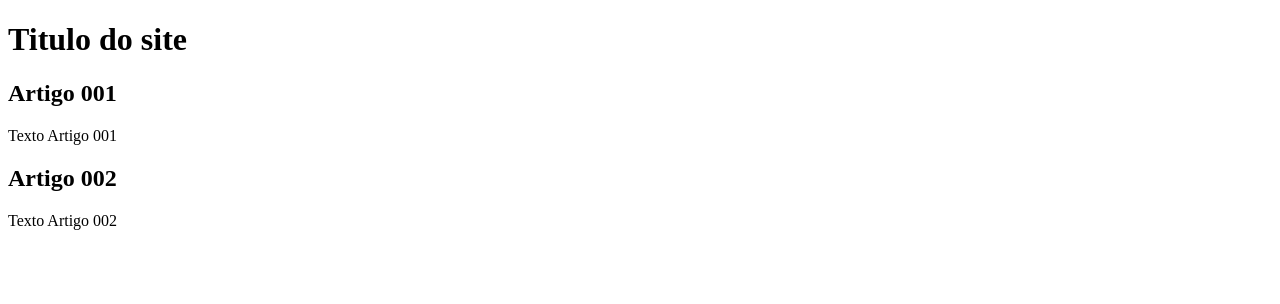
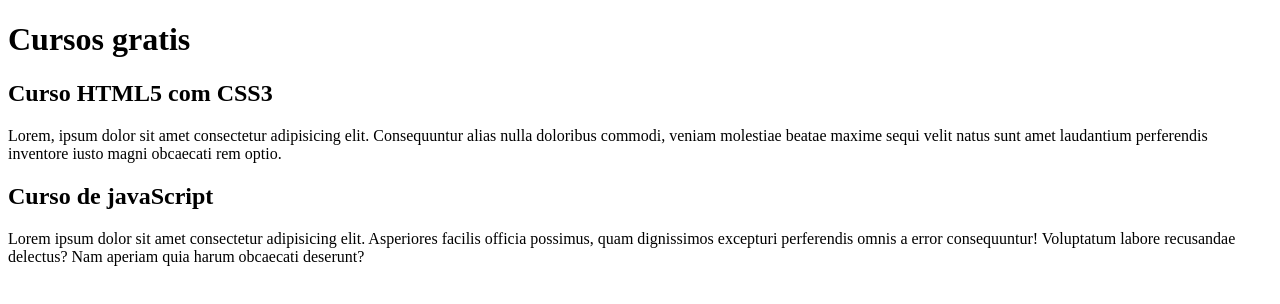
Before and after one commit to pedro-h-g-n/projeto-site, a plain HTML site: page index.html in a window 1280 px wide. Drawn offline with Linux system fonts and the light colour scheme.

Commit message:
comecei a escrever o conteudo

```diff
--- a/index.html
+++ b/index.html
@@ -8,15 +8,15 @@
 <body>
     <main>
         <header>
-            <h1>Titulo do site</h1>
+            <h1>Cursos gratis</h1>
         </header>
         <article>
-            <h2>Artigo 001</h2>
-            <p>Texto Artigo 001</p>
+            <h2>Curso HTML5 com CSS3</h2>
+            <p>Lorem, ipsum dolor sit amet consectetur adipisicing elit. Consequuntur alias nulla doloribus commodi, veniam molestiae beatae maxime sequi velit natus sunt amet laudantium perferendis inventore iusto magni obcaecati rem optio.</p>
         </article>
         <article>
-            <h2>Artigo 002</h2>
-            <p>Texto Artigo 002</p>
+            <h2>Curso de javaScript</h2>
+            <p>Lorem ipsum dolor sit amet consectetur adipisicing elit. Asperiores facilis officia possimus, quam dignissimos excepturi perferendis omnis a error consequuntur! Voluptatum labore recusandae delectus? Nam aperiam quia harum obcaecati deserunt?</p>
         </article>
     </main>
 </body>
```
